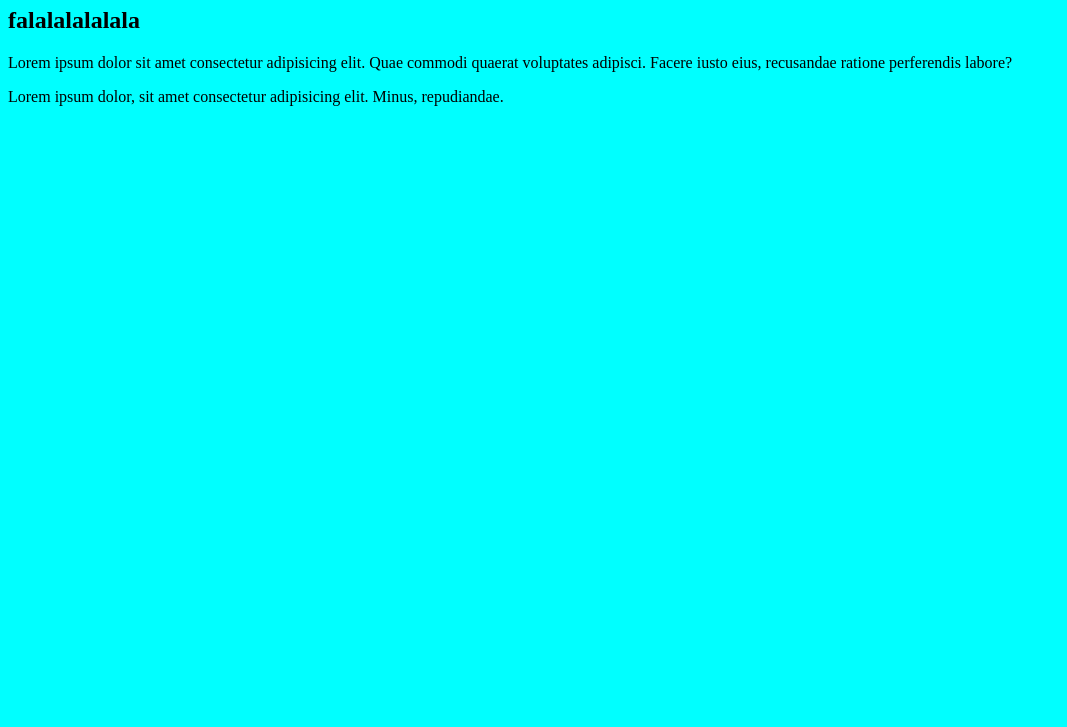
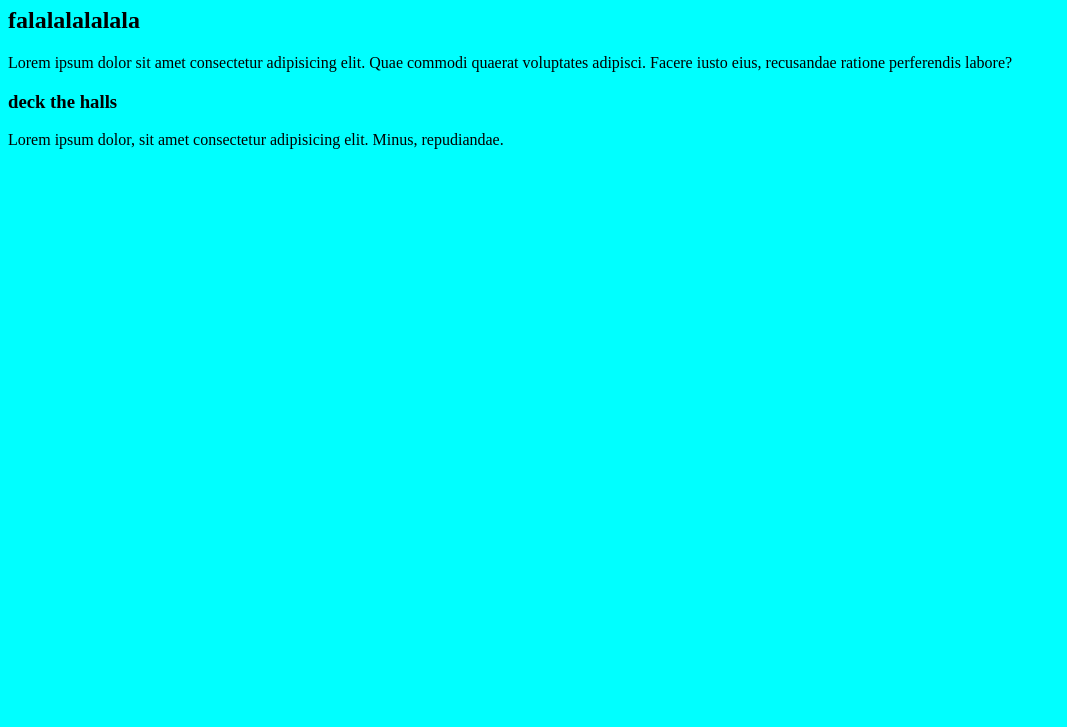
Before and after one commit to HamsaanaS/myFirstGitBaby, a plain HTML site: page index.html in a window 1280 px wide. Shown: the part 73-800 px from the top of the page, without its empty margins (0-1067 px from the left). Drawn offline with Linux system fonts and the light colour scheme.

Commit message:
added h3

```diff
--- a/index.html
+++ b/index.html
@@ -11,6 +11,7 @@
     <h1>blah blah blah</h1>
     <h2>falalalalalala</h2>
     <p>Lorem ipsum dolor sit amet consectetur adipisicing elit. Quae commodi quaerat voluptates adipisci. Facere iusto eius, recusandae ratione perferendis labore?</p>
+    <h3>deck the halls</h3>
     <p>Lorem ipsum dolor, sit amet consectetur adipisicing elit. Minus, repudiandae.</p>
 </body>
 </html>
```
